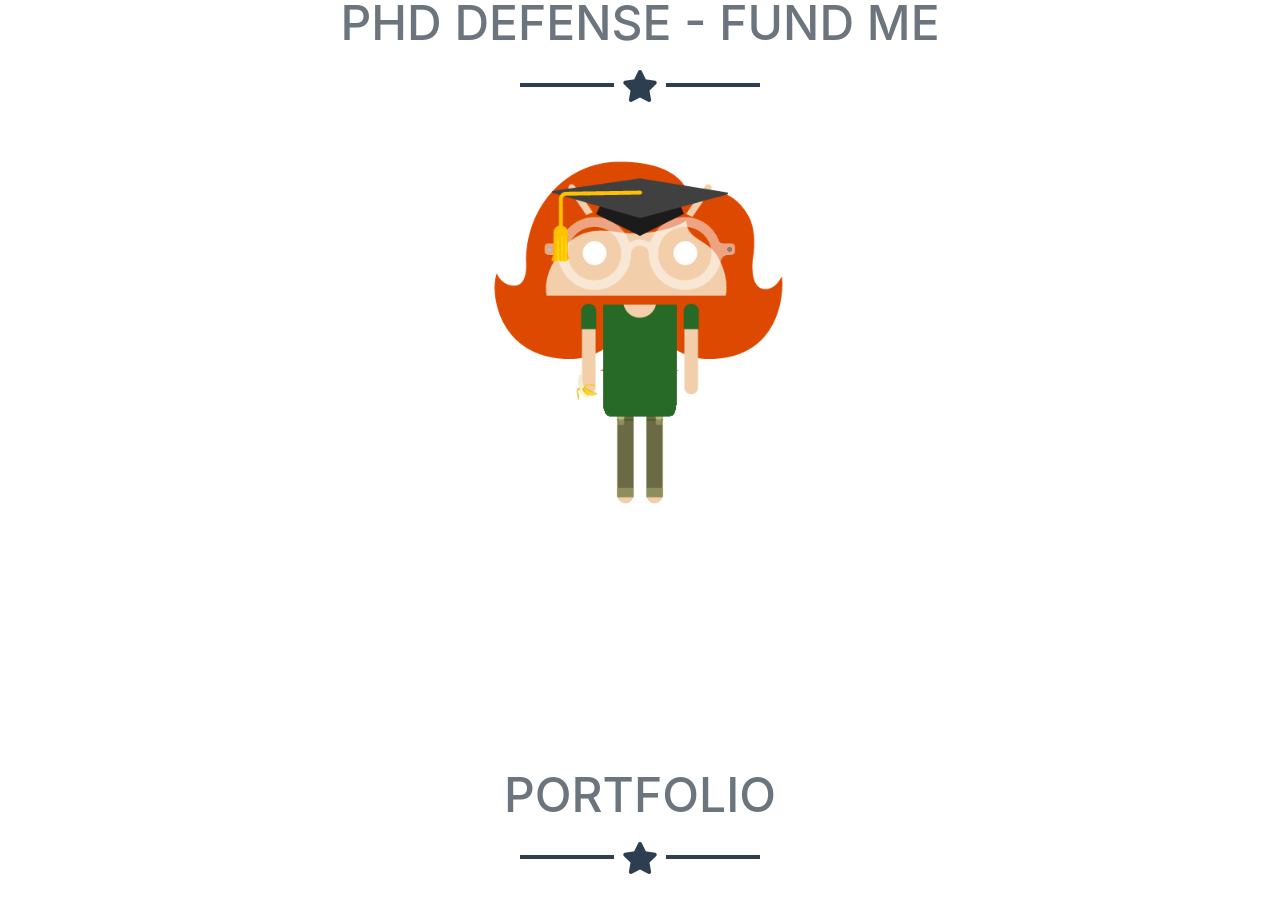
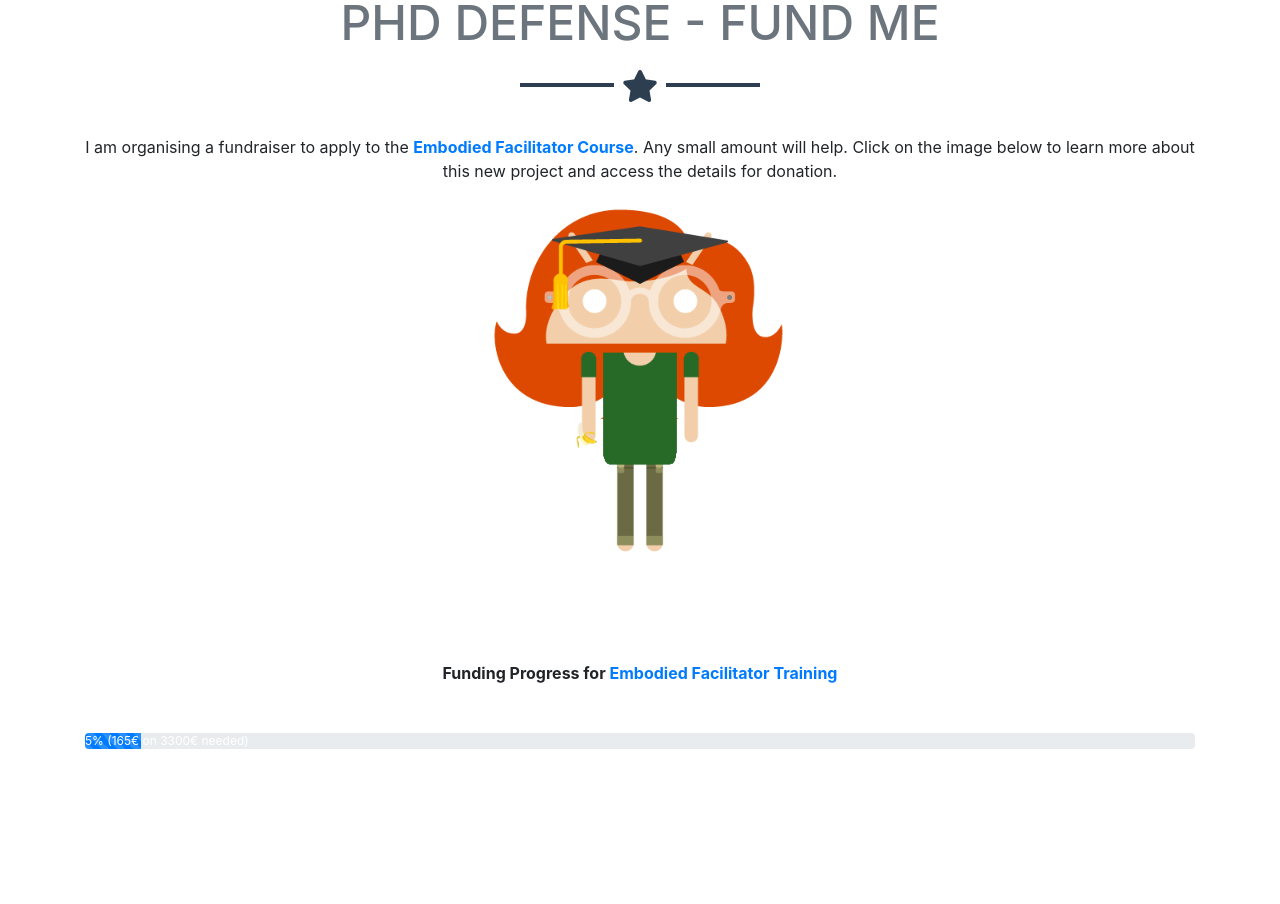
Before and after one commit to igrosman/igrosman.github.io, a website with bundled scripts: page index.html in a window 1280 px wide. Shown: the part 924-1828 px from the top of the page. Built offline with nearby package versions, Linux system fonts and the light colour scheme.

Commit message:
fundingdetails

```diff
--- a/index.html
+++ b/index.html
@@ -72,6 +72,7 @@
         <hr class="star-dark mb-5">
         <div class="row">
              <div class="container text-center">
+                 I am organising a fundraiser to apply to the <b><a href="https://embodiedfacilitator.com/" target="_blank">Embodied Facilitator Course</a></b>. Any small amount will help. Click on the image below to learn more about this new project and access the details for donation.
             <a class="portfolio-item d-block mx-auto" href="#fundme-modal-1">
               <div class="portfolio-item-caption d-flex position-absolute h-100 w-100">
                 <div class="portfolio-item-caption-content my-auto w-100 text-center text-white">
@@ -80,6 +81,14 @@
               </div>
               <img class="img-fluid mb-5" src="img/fundme/meaca.png" alt="">
             </a>
+                   <p class="mb-5"><b>Funding Progress for <a href="https://embodiedfacilitator.com/" target="_blank">Embodied Facilitator Training</a></b></p>
+
+                <div class="progress">
+  <div class="progress-bar progress-bar-striped active" role="progressbar"
+  aria-valuenow="5" aria-valuemin="0" aria-valuemax="100" style="width:5%">
+    5% (165€ on 3300€ needed)
+  </div>
+</div>
           </div>
           </div>
           </div>
@@ -311,7 +320,7 @@
               <hr class="star-dark mb-5">
 
 
-                <p class="mb-5"><b>Funding Progress for Embodied Facilitator Training</b></p>
+                <p class="mb-5"><b>Funding Progress for <a href="https://embodiedfacilitator.com/" target="_blank">Embodied Facilitator Training</a></b></p>
 
                 <div class="progress">
   <div class="progress-bar progress-bar-striped active" role="progressbar"
@@ -331,7 +340,7 @@
             <b>What is this all about? </b><br/>The tradition around PhD Defense is that a very attentive colleague, friend, family member will organize a secret fundraising to buy some present to the PhD Candidate. <br/><br/>As some of you may know, this tradition does not match my<b> minimalist journey as a non-consumer advocate</b>. Therefore, <b>I need your help to accomplish some dear project of mine</b>.</p>
 
 
-                <p class="mb-5"><b>What kind of project?</b><br/>If you understand my journey to minimalism and life-long learning, I invite you to help me collect the funding necessary to the next training I am applying for : Embodied Facilitator Training.<br/><br/>It is a one-year training with 2 residencies is to deepen my own embodied wisdom and learn how to guide others in their journey. It's an opportunity to connect to a supportive, diverse community of change-makers, community-builders and arse-kickers. It's also a scary journey to push myself once more out of my comfort zone. </p>
+              <p class="mb-5"><b>What kind of project?</b><br/>If you understand my journey to minimalism and life-long learning, I invite you to help me collect the funding necessary to the next training I am applying for :  <b><a href="https://embodiedfacilitator.com/" target="_blank">Embodied Facilitator Training</a><b>.<br/><br/>It is a one-year training with 2 residencies is to deepen my own embodied wisdom and learn how to guide others in their journey. It's an opportunity to connect to a supportive, diverse community of change-makers, community-builders and arse-kickers. It's also a scary journey to push myself once more out of my comfort zone. </p>
 
                 <p class="mb-5"><b>Who am I and why this Course?</b><br/>An independent researcher and a fulltime self-learner. A problem solver with efficient playfulness. A professional swiss army knife. But mostly, I am a mover, a moral authority against laziness and security seekers, as well as an out of comfort zone and out of the box explorer.<br/><br/>As an academic, mind matters. As an acrobat, body matters. But that is a simplistic way fof describing things. In the past years, I discovered the importance to train people on the interconnection between body and mind. In this line, I am applying for this course for its strong ethics and for the multidisciplinary perspective it embraces. As such, it is a precious link to my current work at AIM & Associés and my current passion for Acrobatics. </p>
 
```
